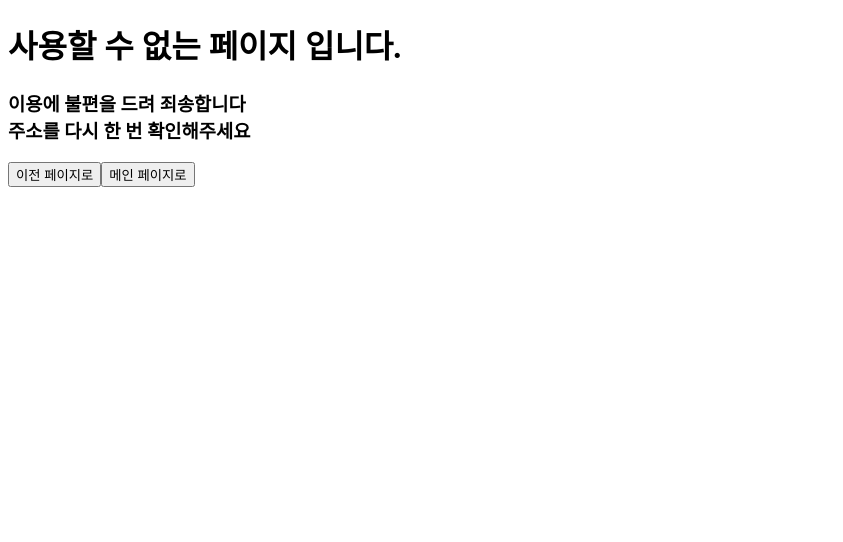
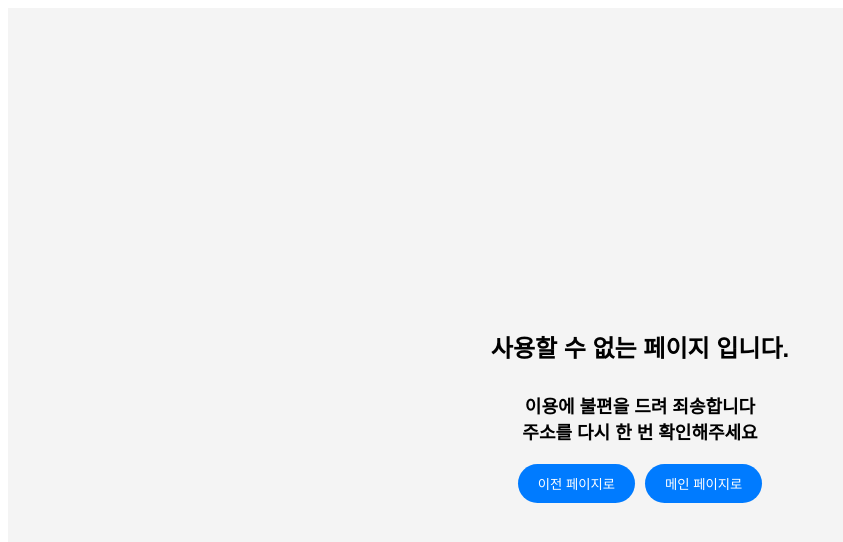
Before and after one commit to pre-onboarding-12th-team6/pre-onboarding-12th-2-6, a React (Create React App) app: page /error in a window 1280 px wide. Shown: the top 542 px of the page, without its empty margins (0-843 px from the left). Built offline with nearby package versions, Linux system fonts and the light colour scheme; a web font is replaced by a local one.

Commit message:
Feat: 에러 페이지 스타일링

```diff
--- a/src/error/ErrorPage.jsx
+++ b/src/error/ErrorPage.jsx
@@ -1,5 +1,6 @@
 import React, { useCallback } from 'react';
 import { useNavigate } from 'react-router-dom';
+import { styled } from 'styled-components';
 
 const ErrorPage = () => {
 	const navigate = useNavigate();
@@ -13,21 +14,61 @@ const ErrorPage = () => {
 	}, [navigate]);
 
 	return (
-		<div>
+		<PageContainer>
 			<div>
-				<h1>사용할 수 없는 페이지 입니다.</h1>
+				<Header>사용할 수 없는 페이지 입니다.</Header>
 			</div>
 			<div>
-				<h3>
+				<Subheader>
 					이용에 불편을 드려 죄송합니다 <br /> 주소를 다시 한 번 확인해주세요
-				</h3>
+				</Subheader>
 			</div>
-			<div>
-				<button onClick={returnToPreviousPage}>이전 페이지로</button>
-				<button onClick={returnToMainPage}>메인 페이지로</button>
-			</div>
-		</div>
+			<ButtonWrapper>
+				<Button onClick={returnToPreviousPage}>이전 페이지로</Button>
+				<Button onClick={returnToMainPage}>메인 페이지로</Button>
+			</ButtonWrapper>
+		</PageContainer>
 	);
 };
 
 export default ErrorPage;
+
+const PageContainer = styled.div`
+	display: flex;
+	flex-direction: column;
+	align-items: center;
+	justify-content: center;
+	height: 100vh;
+	background-color: #f4f4f4;
+	font-family: Arial, sans-serif;
+`;
+
+const Header = styled.h1`
+	font-size: 24px;
+	margin-bottom: 10px;
+`;
+
+const Subheader = styled.h3`
+	font-size: 18px;
+	text-align: center;
+	margin-bottom: 20px;
+`;
+
+const ButtonWrapper = styled.div`
+	display: flex;
+	gap: 10px;
+`;
+
+const Button = styled.button`
+	padding: 10px 20px;
+	background-color: #007bff;
+	color: white;
+	border: none;
+	border-radius: 80px;
+	cursor: pointer;
+	transition: background-color 0.3s;
+
+	&:hover {
+		background-color: #0056b3;
+	}
+`;
```
